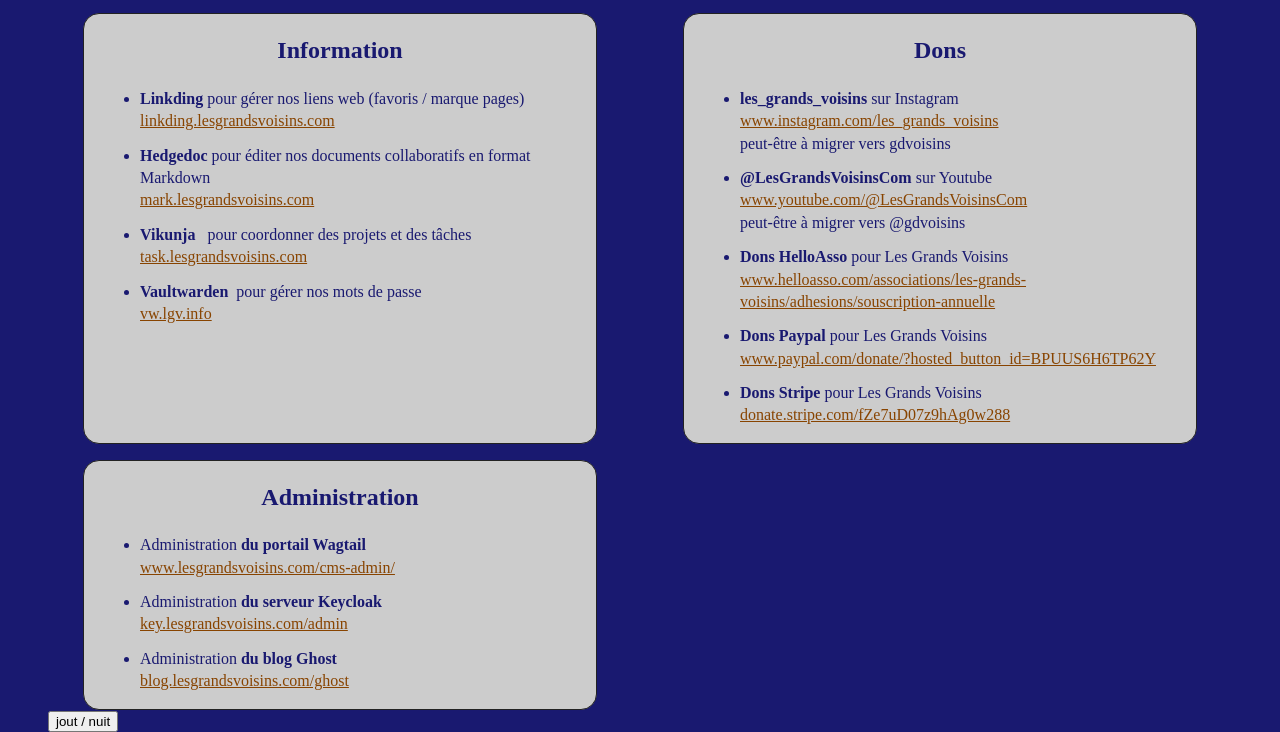
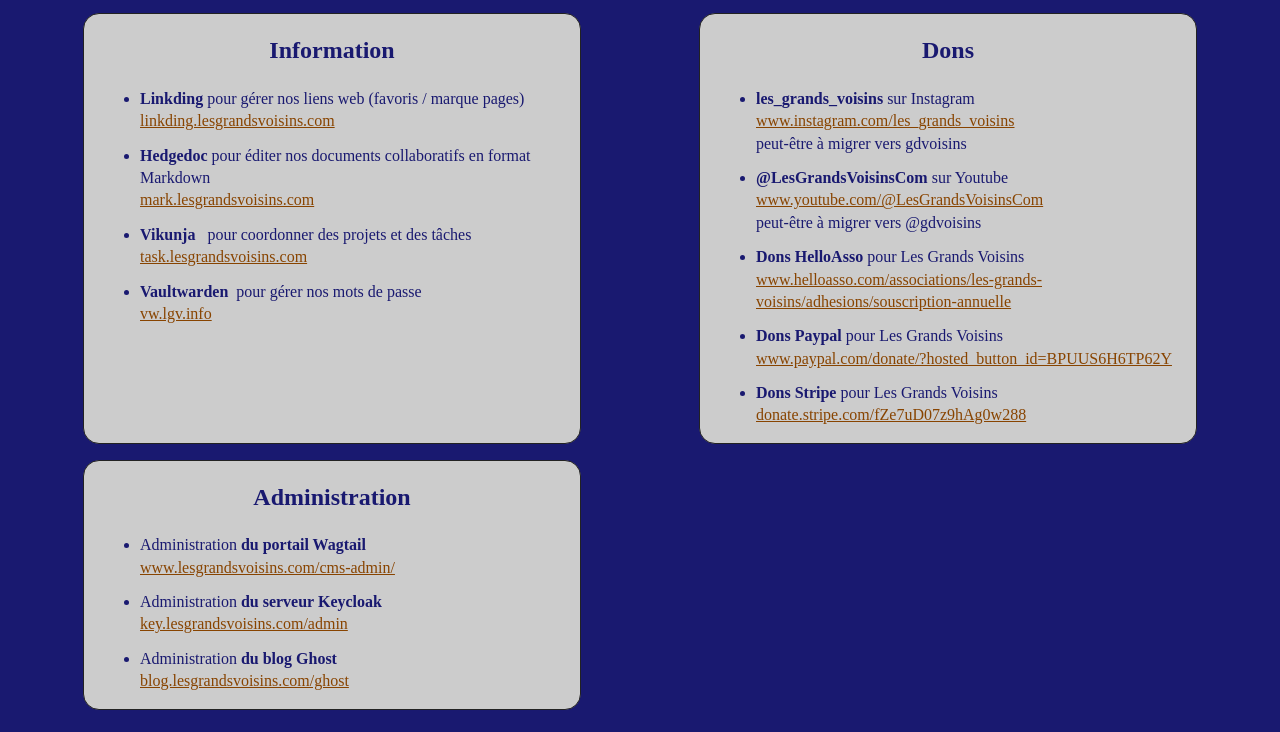
Before and after one commit to lesgrandsvoisins/gdvoisins, a plain HTML site: page index.html in a window 1280 px wide. Shown: the part 428-1160 px from the top of the page. After the commit the page ends 1138 px from the top, so only its background shows below. Drawn offline with Linux system fonts and the light colour scheme; files whose address does not match are found by name; a web font is replaced by a local one.

Commit message:
Pretier and ok for printing

```diff
--- a/gdvoisins.css
+++ b/gdvoisins.css
@@ -84,7 +84,7 @@
 }
 
 div.gdvoisins-outil {
-    width: 30rem;
+    width: 29rem;
     border-style: solid;
     border-radius: 1rem;
     padding: 0 1rem;
@@ -96,16 +96,24 @@
 /* div.gdvoisins-outil li a {
     font-size: larger;
 } */
+button.gdvoisins-theme {
+    position: absolute;
+    top: 0.25rem;
+    right: 0.25rem;
+}
 
-@media screen and (max-width: 106rem) {
+
+@media (max-width: 106rem) {
     body {
-        margin: 0 3rem;
+        margin: 0 2rem;
     }
 
     div.gdvoisins-outils {
         grid-template-columns: 1fr 1fr;
     }
 }
+
+
 
 @media screen and (max-width: 66rem) {
     body {
--- a/index.html
+++ b/index.html
@@ -17,4 +17,4 @@
 pour Les Grands Voisins<br><a href="https://donate.stripe.com/fZe7uD07z9hAg0w288">donate.stripe.com/fZe7uD07z9hAg0w288</a></li></ul></div><div class="gdvoisins-outil"><h2>Administration</h2><ul class="outil"><li>Administration
  <b>du portail Wagtail</b><br><a href="https://www.lesgrandsvoisins.com/cms-admin/">www.lesgrandsvoisins.com/cms-admin/</a></li><li>Administration
  <b>du serveur Keycloak</b><br><a href="https://key.lesgrandsvoisins.com/admin">key.lesgrandsvoisins.com/admin</a></li><li>Administration
- <b>du blog Ghost</b><br><a href="https://blog.lesgrandsvoisins.com/ghost">blog.lesgrandsvoisins.com/ghost</a></li></ul></div></div><button type="button" data-theme-toggle aria-label="jour / nuit">jout / nuit</button><script src="./assets/js/app.js"></script></body></html>
+ <b>du blog Ghost</b><br><a href="https://blog.lesgrandsvoisins.com/ghost">blog.lesgrandsvoisins.com/ghost</a></li></ul></div></div><button class="gdvoisins-theme" type="button" data-theme-toggle aria-label="jour / nuit">jout / nuit</button><script src="./assets/js/app.js"></script></body></html>
```
Also changed, not shown: 1 other file.
